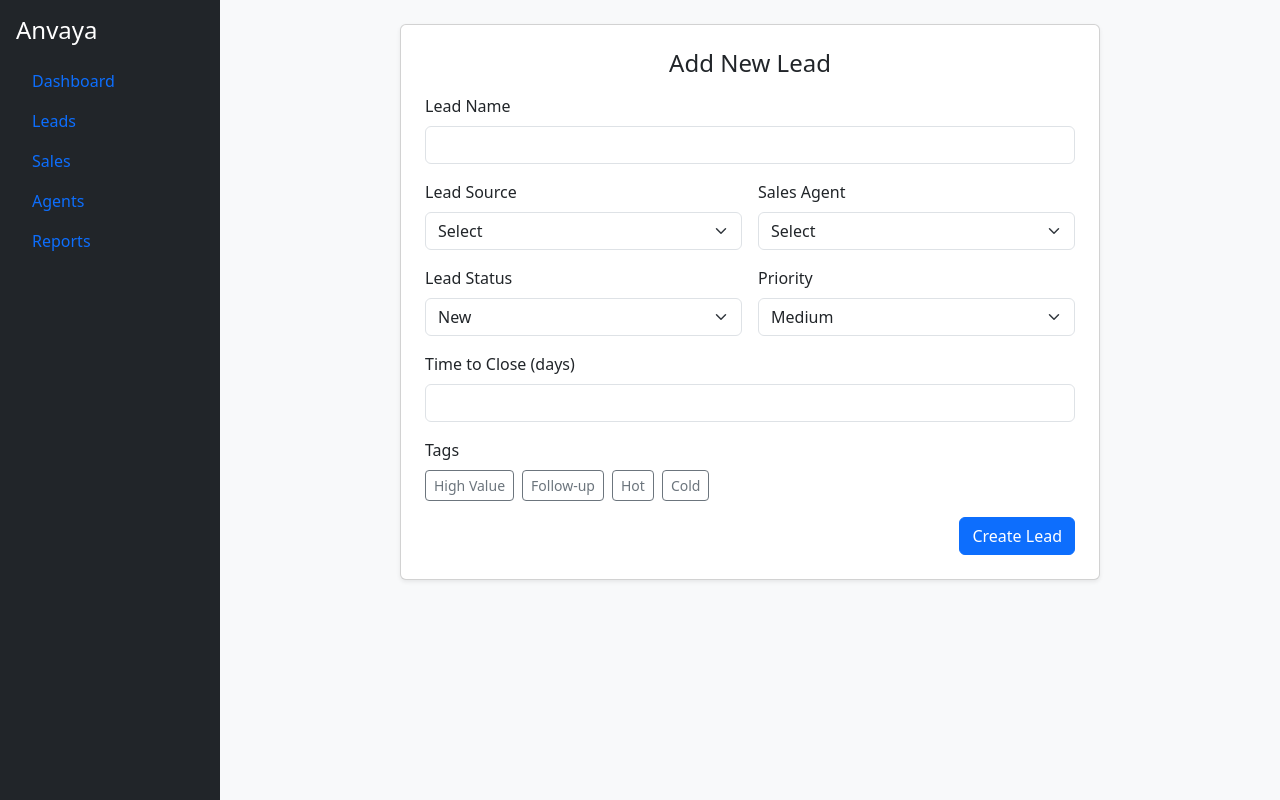
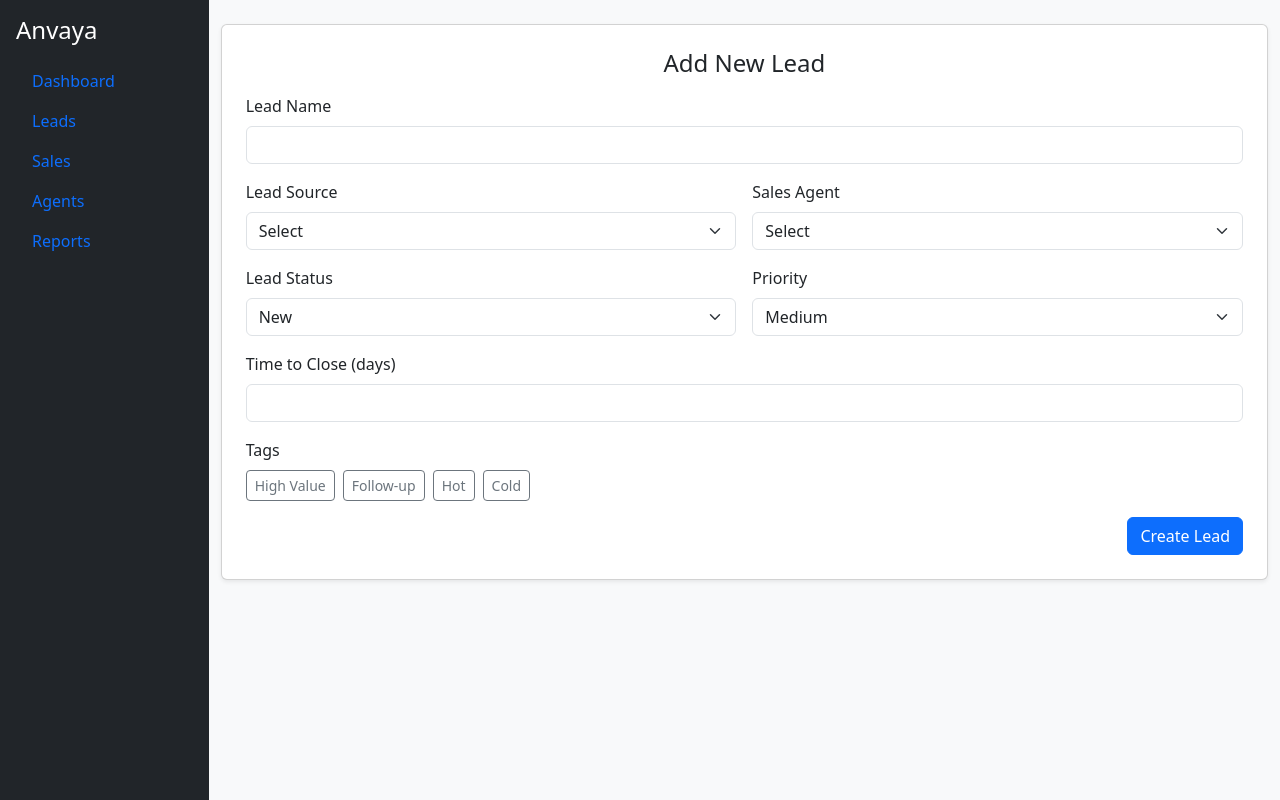
Before and after one commit to bhaskarbiswas04/Anvaya_CRM, a React app in the folder frontend/: page /add-lead in a window 1280 px wide. Built offline with nearby package versions, Linux system fonts and the light colour scheme; the HTML template or start-up script is replaced by a standard one.

Commit message:
updt: Lead List Screen and Add Lead Form

```diff
--- a/frontend/src/components/LeadForm.jsx
+++ b/frontend/src/components/LeadForm.jsx
@@ -41,7 +41,10 @@ export default function LeadForm() {
 
   return (
     <div className="container py-4">
-      <div className="card shadow-sm p-4 mx-auto" style={{ maxWidth: "700px" }}>
+      <div
+        className="card shadow-sm p-4 mx-auto w-100"
+        style={{ maxWidth: "1200px" }}
+      >
         <h4 className="mb-3 text-center">Add New Lead</h4>
 
         <form onSubmit={submit} className="row g-3">
--- a/frontend/src/context/LeadContext.jsx
+++ b/frontend/src/context/LeadContext.jsx
@@ -6,7 +6,7 @@ const LeadContext = createContext();
 export function LeadProvider({ children }) {
   const [leads, setLeads] = useState(leads_data);
 
-  // ✅ addComment function (MISSING BEFORE)
+  // addComment function
   const addComment = (leadId, commentObj) => {
     setLeads((prev) =>
       prev.map((l) =>
@@ -15,7 +15,7 @@ export function LeadProvider({ children }) {
               ...l,
               comments: [
                 ...(l.comments || []),
-                { id: Date.now(), ...commentObj }, // ⭐ spread object
+                { id: Date.now(), ...commentObj }, // spread object
               ],
             }
           : l,
```
